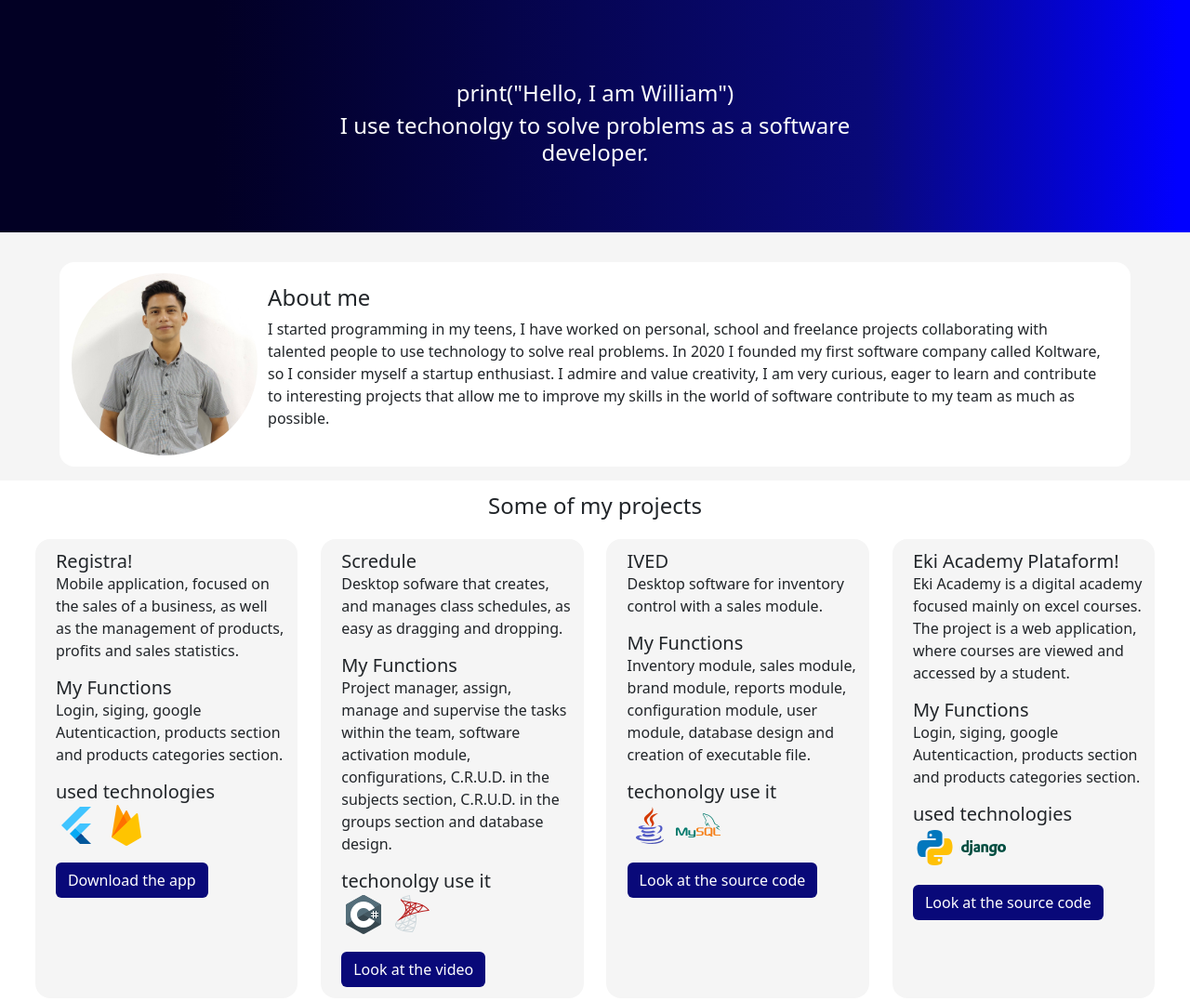
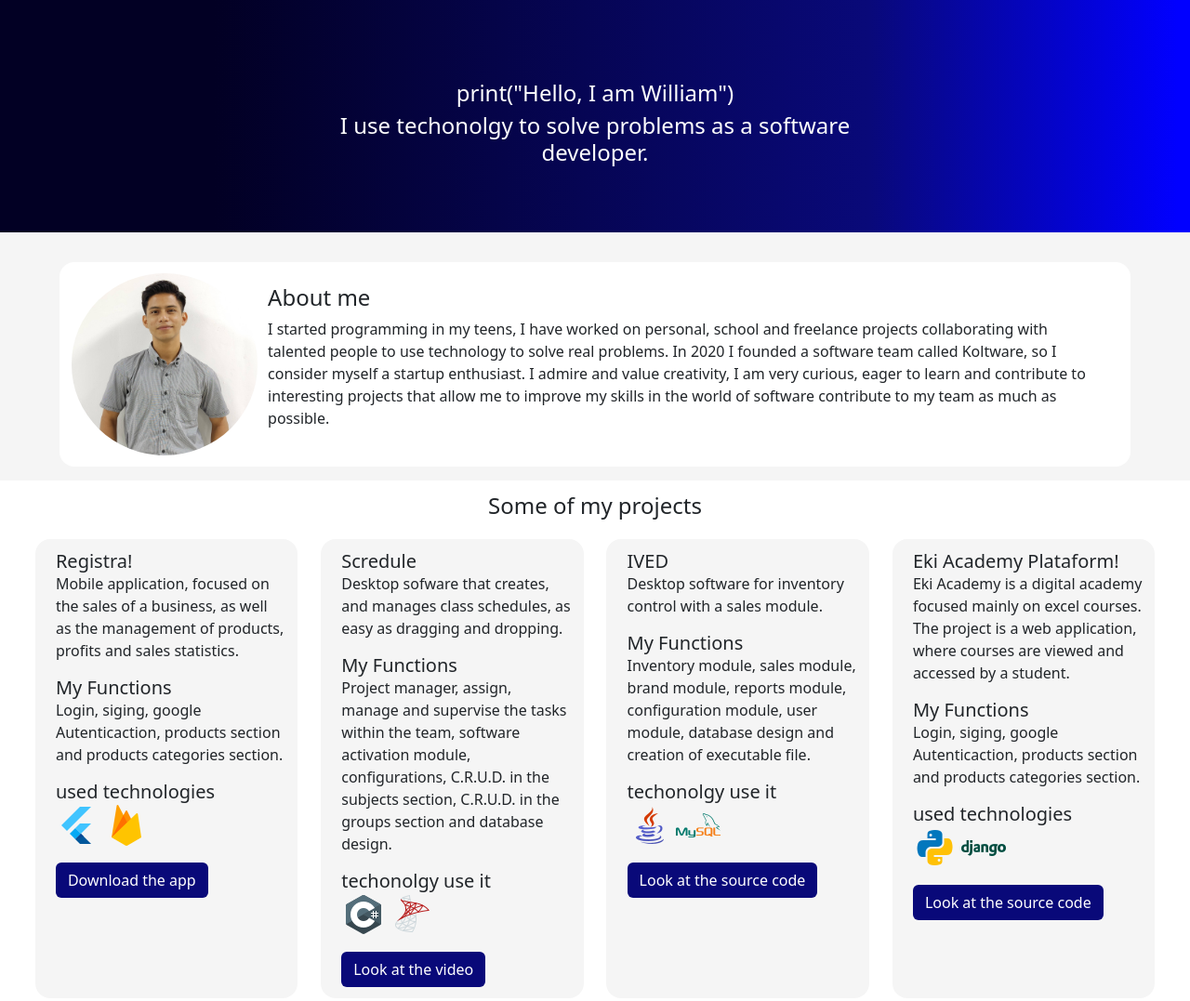
Before and after one commit to willR30/Portafolio, a plain HTML site: page index.html in a window 1280 px wide. Shown: the top 1077 px of the page at 93% size. Drawn offline with nearby package versions, Linux system fonts and the light colour scheme.

Commit message:
Fix texts

```diff
--- a/index.html
+++ b/index.html
@@ -21,7 +21,7 @@
             <p>I started programming in my teens, I have worked on personal,
                 school and freelance projects collaborating with talented
                 people to use technology to solve real problems. In 2020 I
-                founded my first software company called Koltware, so I
+                founded a software team called Koltware, so I
                 consider myself a startup enthusiast. I admire and value
                 creativity, I am very curious, eager to learn and contribute
                 to interesting projects that allow me to improve my skills
```
